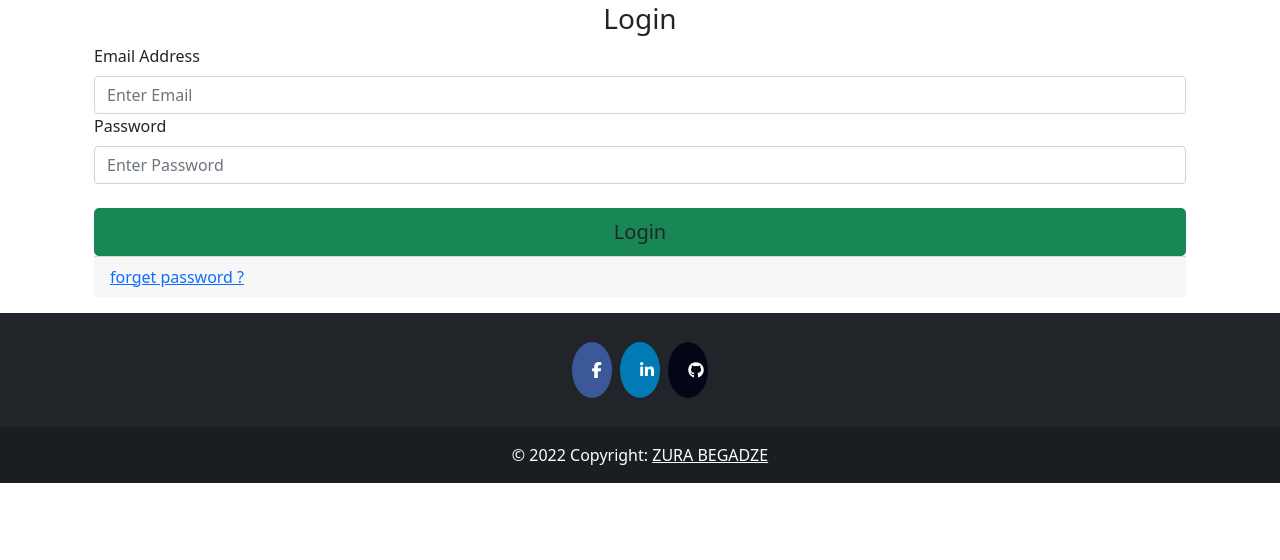
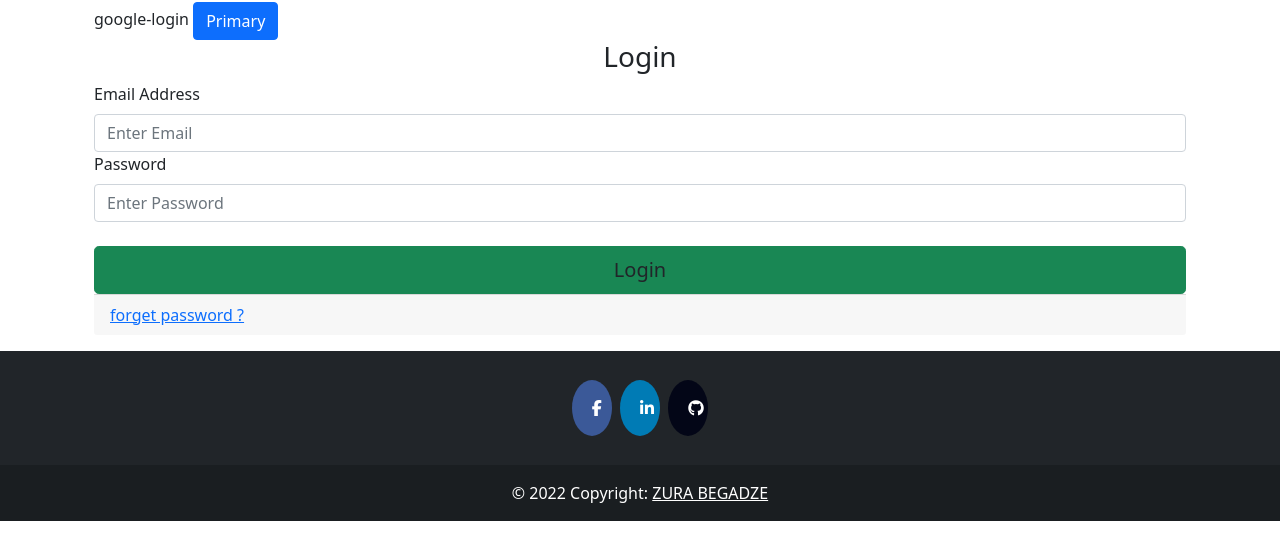
Before and after one commit to papitokarlo/GeorgiaFlow, a Flask app: page /login in a window 1280 px wide. Shown: the part 124-684 px from the top of the page. Run offline with Flask 2, Linux system fonts and the light colour scheme; some libraries are stand-ins or nearby versions.

Commit message:
added google login not working correctly

```diff
--- a/auth/views.py
+++ b/auth/views.py
@@ -1,6 +1,16 @@
-from flask import Blueprint, render_template, flash, redirect, url_for, request
+import os
+import pathlib
+
+from flask import Blueprint, render_template, flash, redirect, url_for, request, session, abort
 from flask_login import  login_required, logout_user, login_user, current_user
 from werkzeug.security import generate_password_hash
+
+from google_auth_oauthlib.flow import Flow
+from google.oauth2 import id_token
+from pip._vendor import cachecontrol
+import google.auth.transport.requests
+import requests
+
 
 from . import db
 from .forms import RegistrateForm, LoginForm, UpdateForm, UpdatePasswordForm, ForgetForm
@@ -10,6 +20,45 @@ from question.forms import questionForm
 
 
 auth = Blueprint("auth", __name__)
+
+os.environ["OAUTHLIB_INSECURE_TRANSPORT"] = "1"
+GOOGLE_CLIENT_ID = "576172265409-h3r15lj953drltvn5k3uoqqmemdjrpl1.apps.googleusercontent.com"
+client_secrets_file = os.path.join(pathlib.Path(__file__).parent, "client_secret.json")
+
+flow = Flow.from_client_secrets_file(
+    client_secrets_file=client_secrets_file,
+    scopes=["https://www.googleapis.com/auth/userinfo.profile", "https://www.googleapis.com/auth/userinfo.email", "openid"],
+    redirect_uri="http://127.0.0.1:5000/google-callback"
+)
+
+@auth.route("/google-callback")
+def google_callback():
+    flow.fetch_token(authorization_response=request.url)
+
+    if not session["state"] == request.args["state"]:
+        abort(500)  # State does not match!
+
+    credentials = flow.credentials
+    request_session = requests.session()
+    cached_session = cachecontrol.CacheControl(request_session)
+    token_request = google.auth.transport.requests.Request(session=cached_session)
+
+    id_info = id_token.verify_oauth2_token(
+        id_token=credentials._id_token,
+        request=token_request,
+        audience=GOOGLE_CLIENT_ID
+    )
+
+    # return id_info
+    session["google_id"] = id_info.get("sub")
+    session["name"] = id_info.get("name")
+    return redirect(url_for("api.index"))
+
+@auth.route("/google-login")
+def google_login():
+    authorization_url, state = flow.authorization_url()
+    session["state"] = state
+    return redirect(authorization_url)
 
 @auth.route('/sing-up', methods=['GET', 'POST'])
 def signup():
--- a/templates/login.html
+++ b/templates/login.html
@@ -1,5 +1,7 @@
 {% extends "base.html" %}
     {% block title %}GeorgiaFlow-Login{% endblock %} {% block content %}
+    google-login
+    <a href = "{{ url_for('auth.google_login') }}"><button type="button" class="btn btn-primary">Primary</button></a>
     <form method="POST">
         {{ form.hidden_tag() }}
         <h3 align="center">Login</h3>
```
Also changed, not shown: auth/client_secret.json (added, +12 -0 lines), api/ufp.db, auth/googleauth.py (added), 12 other files.
